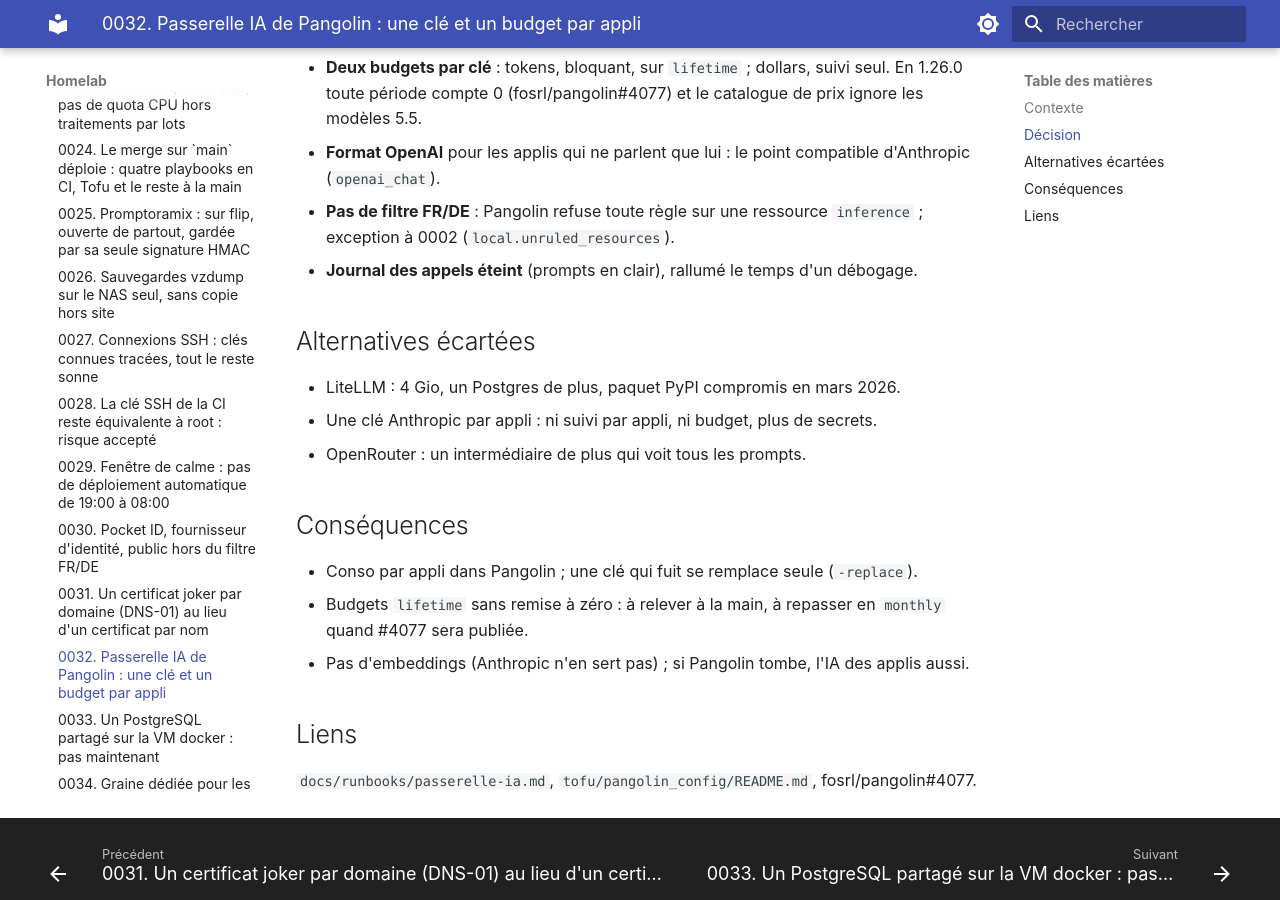
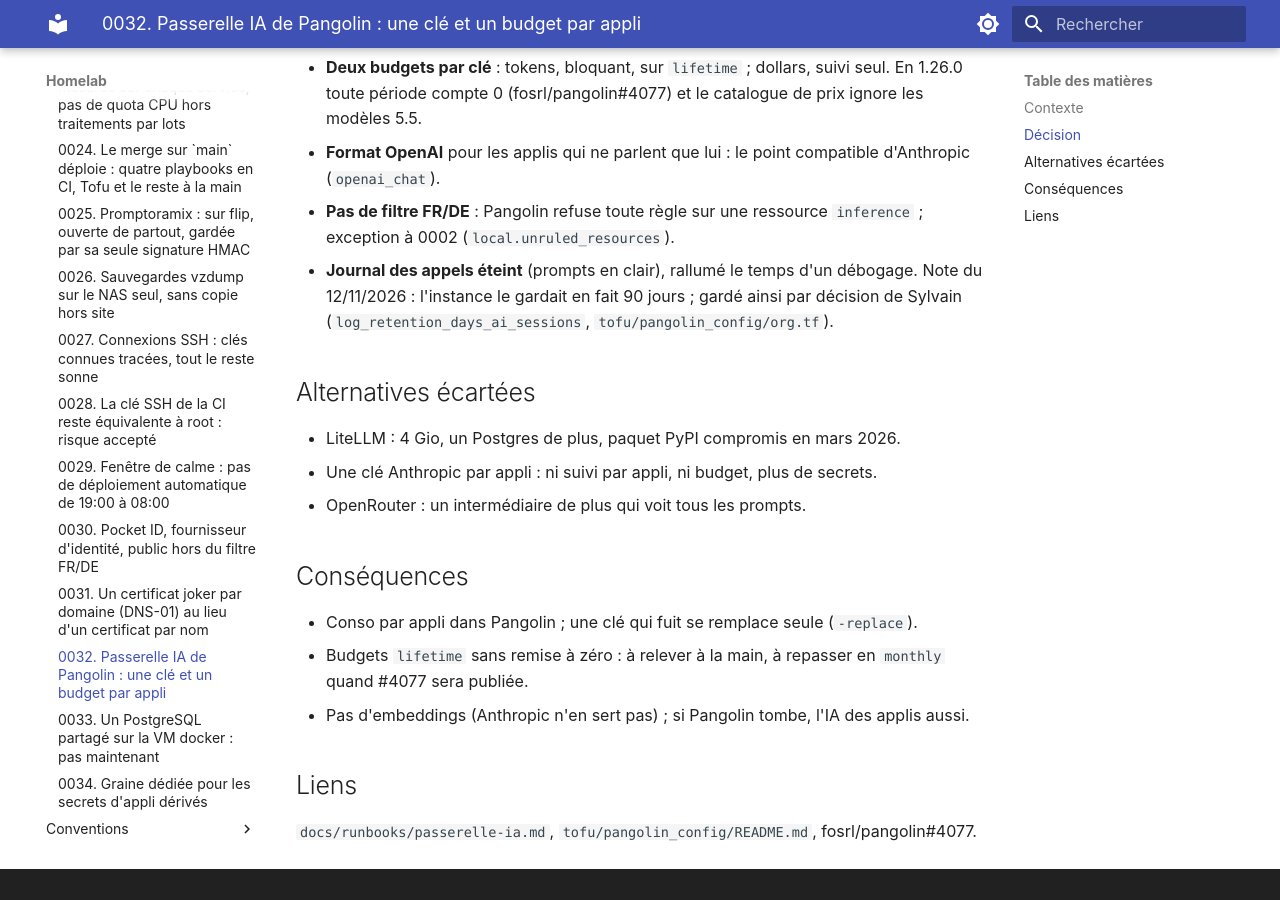
Before and after one commit to sylvainmetayer/homelab, an MkDocs documentation site: the page built from docs/adr/0032-passerelle-ia-pangolin.md, in a window 1280 px wide and 900 px high, scrolled down 628 px. Built offline with MkDocs 1.6.1 and Material for MkDocs 9.7.7, drawn with Linux system fonts in a browser that asks for light colours.

Commit message:
docs: le journal des sessions IA est gardé 90 jours, trois textes corrigés (revue)
Claude-Session: https://claude.ai/code/session_01EfxfYAbz2gwpFVQsyUyGKn

```diff
--- a/docs/adr/0032-passerelle-ia-pangolin.md
+++ b/docs/adr/0032-passerelle-ia-pangolin.md
@@ -24,6 +24,8 @@ conso par appli ni plafond.
 - **Pas de filtre FR/DE** : Pangolin refuse toute règle sur une ressource
   `inference` ; exception à 0002 (`local.unruled_resources`).
 - **Journal des appels éteint** (prompts en clair), rallumé le temps d'un débogage.
+  Note du 12/11/2026 : l'instance le gardait en fait 90 jours ; gardé ainsi par
+  décision de Sylvain (`log_retention_days_ai_sessions`, `tofu/pangolin_config/org.tf`).
 
 ## Alternatives écartées
 
```
Also changed, not shown: ansible/roles/healthlog/README.md (+3 -1 lines), ansible/roles/papra/README.md (+3 -2 lines).
